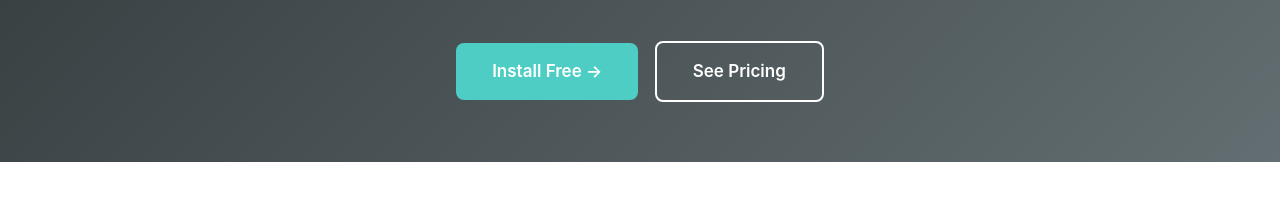
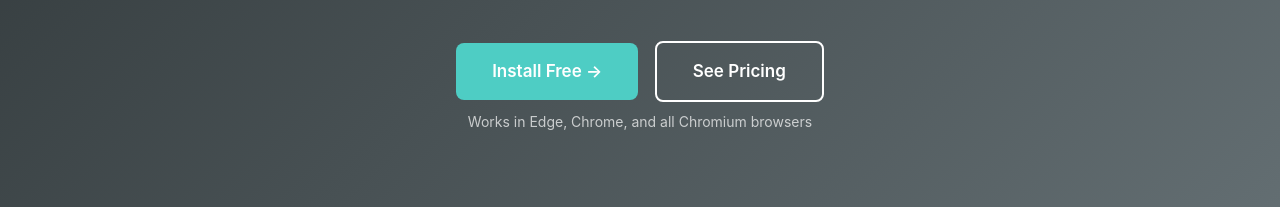
Before and after one commit to aWFF77/writelite, a plain HTML site: page index.html in a window 1280 px wide. Shown: the part 423-630 px from the top of the page. Drawn offline with Linux system fonts and the light colour scheme.

Commit message:
Add files via upload

```diff
--- a/index.html
+++ b/index.html
@@ -80,6 +80,7 @@
     <p style="margin-top:8px;opacity:0.8;">Free: 10 checks/day — no account needed</p>
     <a href="install/" class="btn btn-primary" style="margin-top:20px;">Install Free →</a>
     <a href="#pricing" class="btn btn-outline" style="margin-top:20px;">See Pricing</a>
+    <p style="font-size:14px;opacity:0.7;margin-top:8px;">Works in Edge, Chrome, and all Chromium browsers</p>
   </div>
 </header>
 
```
